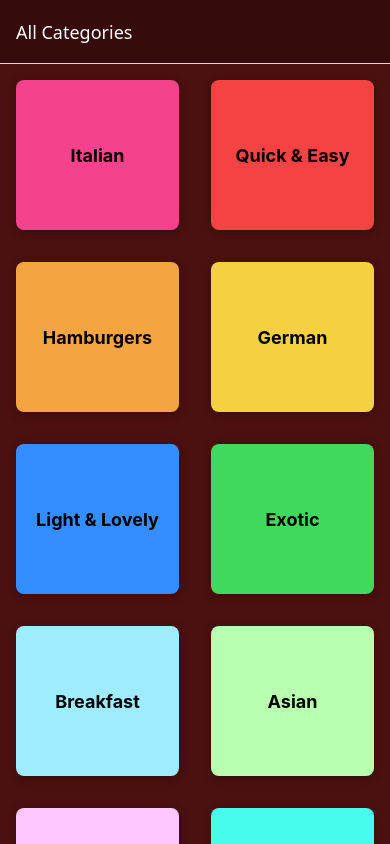
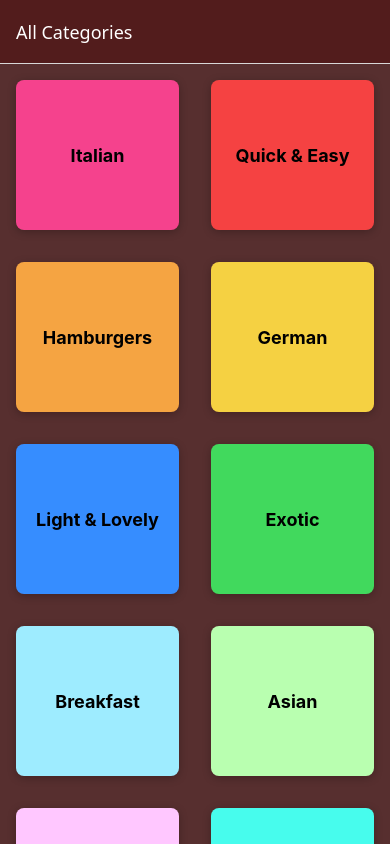
Before and after one commit to Ihsanullah-Yasar/RN-Meal, a React Native app: screen / in a window 390 px wide. Built offline with nearby package versions, Linux system fonts and the light colour scheme.

Commit message:
background color changed

```diff
--- a/App.js
+++ b/App.js
@@ -15,10 +15,10 @@ export default function App() {
       <NavigationContainer>
         <Stack.Navigator
           screenOptions={{
-            headerStyle: { backgroundColor: "#360b0bff" },
+            headerStyle: { backgroundColor: "#521c1cff" },
             headerTintColor: "white",
             contentStyle: {
-              backgroundColor: "#4b1010ff",
+              backgroundColor: "#572f2fff",
             },
             headerBlurEffect: "extraLight",
             headerShadowVisible: true,
```
